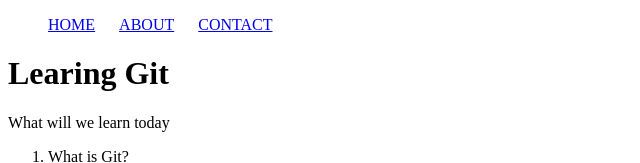
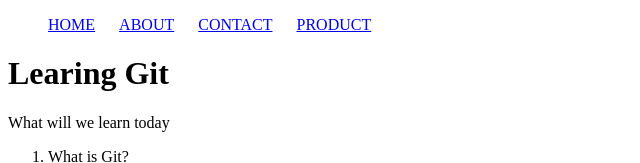
Before and after one commit to Pidot20/git_class, a plain HTML site: page index.html in a window 1280 px wide. Shown: the top 163 px of the page, without its empty margins (0-640 px from the left). Drawn offline with Linux system fonts and the light colour scheme.

Commit message:
put products

```diff
--- a/index.html
+++ b/index.html
@@ -13,6 +13,7 @@
             <li><a href="index.html">HOME</a></li>
             <li><a href="about.html">ABOUT</a></li>
             <li><a href="contact.html">CONTACT</a></li>
+            <li><a href="product.html">PRODUCT</a></li>
         </ul>
     </nav>
 
```
